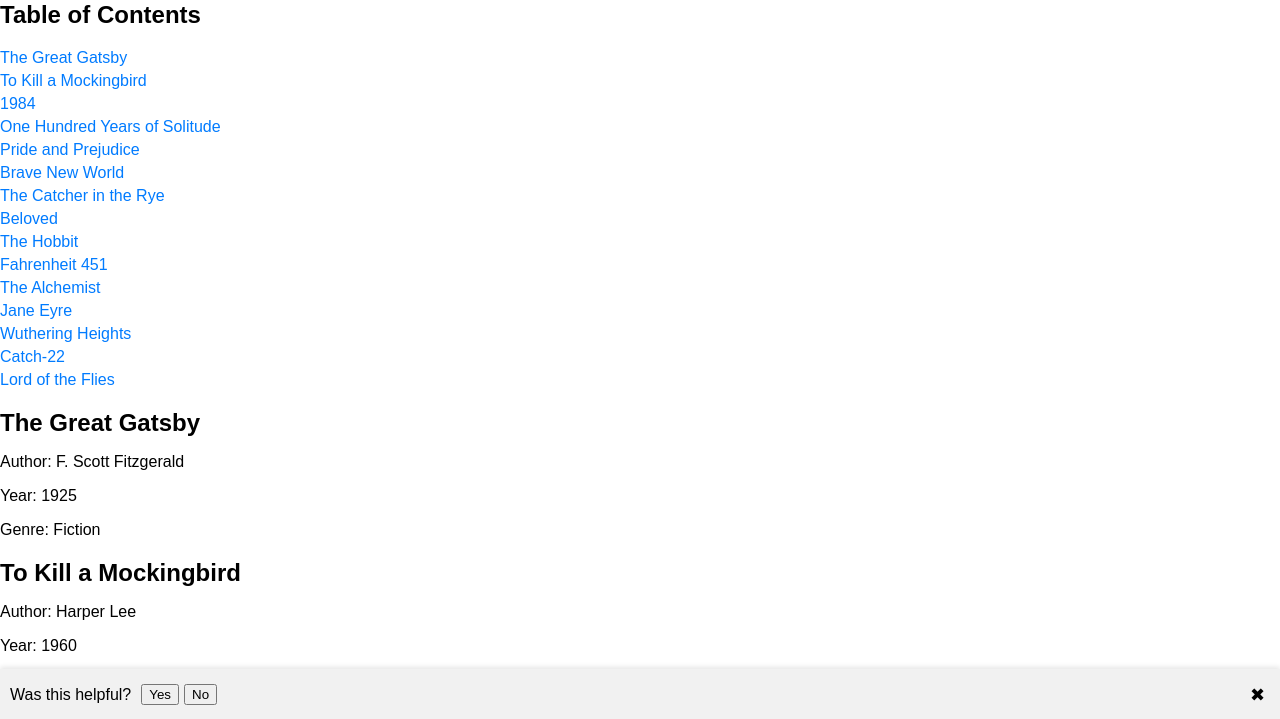
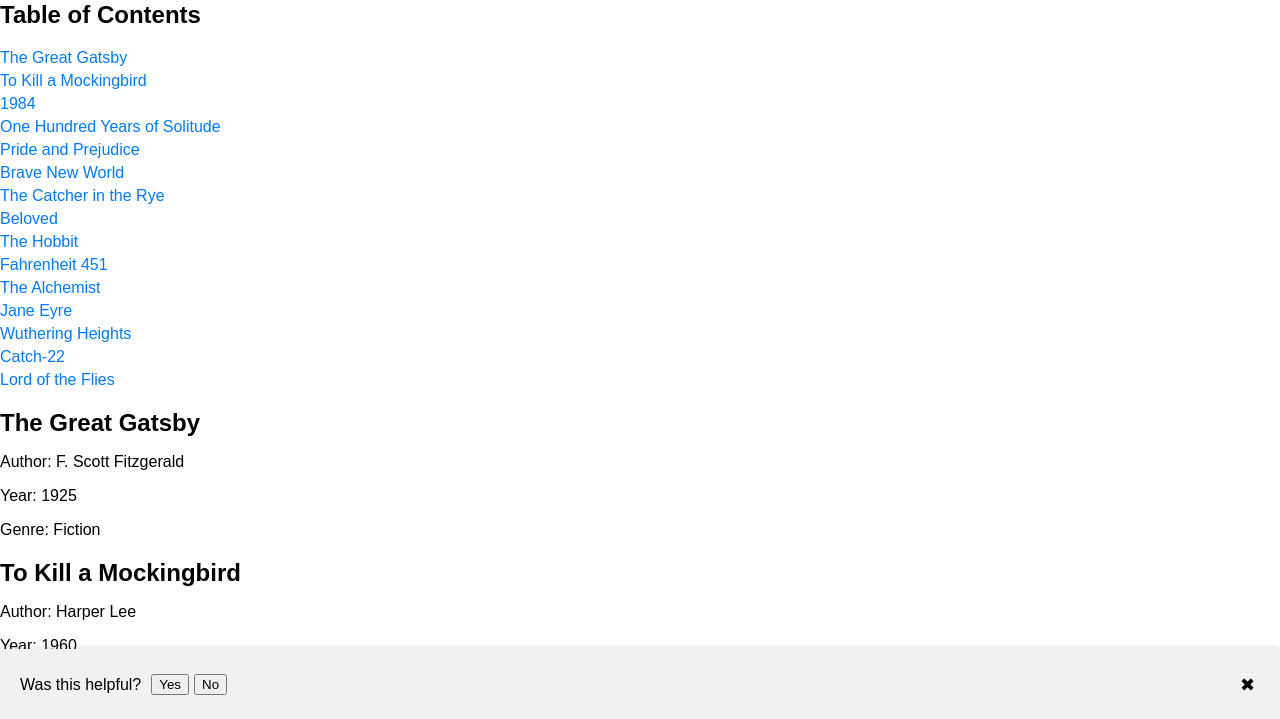
Before and after one commit to gund0305/portfolio, a plain HTML site: page index.html in a window 1280 px wide. Shown: the part 79-798 px from the top of the page. Drawn offline with Linux system fonts and the light colour scheme.

Commit message:
Update style.css .footer to have more padding

```diff
--- a/styles.css
+++ b/styles.css
@@ -46,7 +46,7 @@ h1 {
     bottom: 0;
     width: 100%;
     background-color: #f1f1f1;
-    padding: 10px;
+    padding: 20px; /* Increased padding for the footer */
     box-shadow: 0 -2px 5px rgba(0,0,0,0.1);
     z-index: 1000;
     box-sizing: border-box; /* Ensure padding is included in total height */
```
